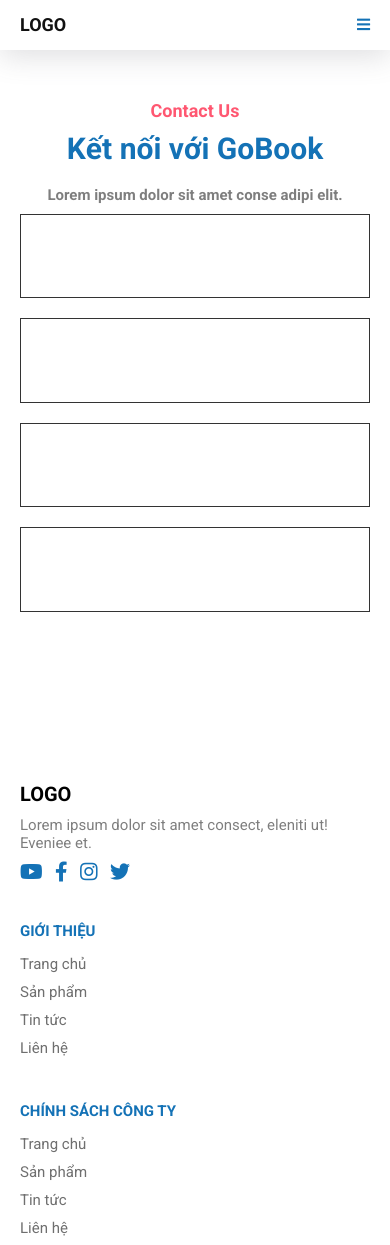
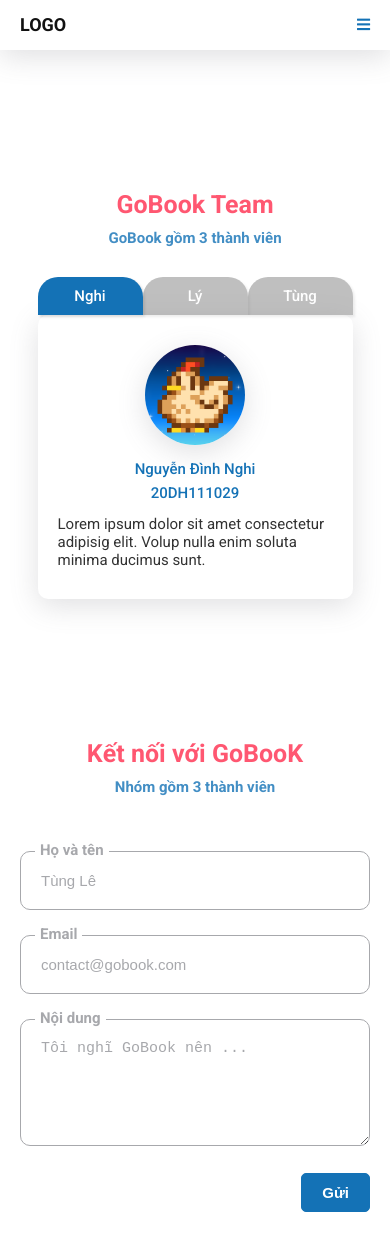
Before and after one commit to lyht-02/bookstore, a plain HTML site: page pages/lien-he.html in a window 390 px wide. Shown: the top 1245 px of the page. Drawn offline with nearby package versions, Linux system fonts and the light colour scheme.

Commit message:
contact page

```diff
--- a/css/base.css
+++ b/css/base.css
@@ -5,14 +5,19 @@
   --pink-color: #ff5771;
   --white-color: #fff;
   --dark-color: #333;
+  --gray-color: gray;
+  --smoke-color: #a7a8ac;;
   --star-color: #fdd836;
   --title-size: 2rem;
   --subtitle-size: 1.5rem;
   --text-size: 1.2rem;
   --radius: .5rem;
   --radius-1: 1rem;
+  --radius-circle: 50%;
   --transition: .3s ease;
+  --transition-1: .5s ease;
   --box-shadow: rgba(100, 100, 111, 0.2) 0px 7px 29px 0px;
+  --box-shadow-2: rgba(0, 0, 0, 0.15) 1.95px 1.95px 2.6px;
 }
 
 * {
@@ -77,25 +82,44 @@
   text-align: center;
 }
 
-
-.title {
+.info .title {
   padding: 1rem 0;
   font-size: 3rem;
   color: var(--blue-color);
 }
 
-.subtitle {
+.info .subtitle {
   font-size: 1.8rem;
   font-weight: bold;
   color: var(--pink-color);
 }
 
-.text {
+.info .text {
   padding: 1rem 0;
   font-size: 1.5rem;
   font-weight: bold;
   opacity: 50%;
 }
+
+.sub-info {
+  padding: 3rem 1rem;
+  text-align: center;
+}
+
+.sub-info .sub-title {
+  padding: 1rem 0;
+  font-size: 2.5rem;
+  font-weight: bold;
+  color: var(--pink-color);
+}
+
+.sub-info .sub-text {
+  font-size: 1.5rem;
+  font-weight: bold;
+  color: var(--blue-color);
+  opacity: .8;
+}
+
 
 .btn {
   display: inline-block;
@@ -108,6 +132,7 @@
   border: 1px solid var(--blue-color);
   border-radius: var(--radius);
   transition: var(--transition);
+  cursor: pointer;
 }
 
 .btn:hover {
--- /dev/null
+++ b/css/contact.css
@@ -0,0 +1,184 @@
+/* TABS */
+
+.tab-container {
+  width: 90%;
+  margin: 0 auto;
+}
+.tabs {
+  display: flex;
+}
+
+.tab-item {
+  padding: 1rem;
+  width: 33.33333333%;
+  font-size: var(--subtitle-size);
+  font-weight: 500;
+  text-align: center;
+  background-color: var(--gray-color);
+  color: var(--white-color);
+  opacity: .5;
+  border-radius: 20px 20px 0 0;
+  box-shadow:var(--box-shadow-2);
+  cursor: pointer;
+}
+
+.tab-item:hover {
+  background-color: var(--blue-color);
+  opacity: .8;
+}
+
+.tab-active {
+  background-color: var(--blue-color);
+  opacity: 1;
+}
+
+.tab-active:hover {
+  background-color: var(--blue-color);
+  opacity: 1;
+}
+
+.pane-item {
+  padding: 3rem;
+  box-shadow: var(--box-shadow);
+  border-radius: var(--radius-1);
+}
+
+.pane-avatar {
+  padding: 1rem;
+  text-align: center;
+
+}
+
+.pane-img {
+  width: 10rem;
+  height: 10rem;
+  border-radius: var(--radius-circle);
+  box-shadow:var(--box-shadow);
+}
+
+.pane-title {
+  padding: .3rem 0;
+  font-size: var(--subtitle-size);
+  font-weight: 500;
+  text-align: center;
+  color: var(--blue-color);
+}
+
+.pane-text {
+  padding: 1rem 0;
+  font-size:var(--subtitle-size);
+  opacity: .8;
+}
+
+.show-pane {
+  display: block;
+}
+
+
+
+/* CONTACT FORM */
+.contact-form {
+  padding-left: 2rem;
+  border-radius: var(--radius-1);
+}
+
+.input-container {
+  position: relative;
+  margin: 2.5rem 0;
+}
+
+.input {
+  outline: none;
+  padding: 2rem;
+  width: 100%;
+  font-size: var(--subtitle-size);
+  border: 1px solid var(--smoke-color);
+  border-radius: var(--radius-1);
+  transition: var(--transition-1);
+}
+
+::placeholder {
+  font-size: var(--subtitle-size);
+  color: var(--smoke-color);
+}
+
+.input-container .form-label {
+  position: absolute;
+  top: -1rem;
+  left: 1.5rem;
+  padding: 0 .5rem;
+  font-size: var(--subtitle-size);
+  font-weight: bold;
+  color: var(--smoke-color);
+  background-color: var(--white-color);
+  transition: var(--transition-1);
+}
+
+.input:focus {
+  border: 1px solid var(--blue-color);
+}
+
+.input:focus + .form-label {
+  color: var(--blue-color);
+}
+
+.input-btn {
+  text-align: right;
+}
+
+.contact-btn {
+  margin: 0;
+  padding: 1rem 2rem;
+}
+
+
+/* MAP */
+.map {
+  padding-left: 2rem;
+}
+
+.map iframe{
+  width: 100%;
+  border-radius: var(--radius-1);
+  box-shadow: var(--box-shadow);
+}
+
+
+/* BRAND INFO */
+
+.brand {
+  padding: 3rem 0;
+}
+
+.brand-title {
+  font-size: 3rem;
+  font-weight: bold;
+  color: var(--blue-color);
+}
+
+.brand-info {
+  padding: 2.5rem 0;
+}
+
+.brand-text {
+  padding: .5rem;
+  font-size: 1.5rem;
+}
+
+.brand-text span {
+  color: var(--pink-color);
+  font-weight: bold;
+}
+
+@media screen and (max-width: 576px) {
+  .contact-form,
+  .map {
+    padding-left: 0;
+  }
+}
+
+@media screen and (max-width:768px) {
+  .pane-item {
+    padding: 2rem;
+  }
+}
--- a/css/grid.css
+++ b/css/grid.css
@@ -231,8 +231,8 @@
         margin-right: -12px;
     }
     .col {
-        padding-left: 12px;
-        padding-right: 12px;
+        padding-left: 20px;
+        padding-right: 20px;
     }
     .l-0 {
         display: none;
--- a/pages/lien-he.html
+++ b/pages/lien-he.html
@@ -9,6 +9,7 @@
   <link rel="stylesheet" type="text/css" href="//cdn.jsdelivr.net/npm/slick-carousel@1.8.1/slick/slick.css" />
   <link rel="stylesheet" href="/css/base.css">
   <link rel="stylesheet" href="/css/grid.css">
+  <link rel="stylesheet" href="/css/contact.css">
   <title>Document</title>
 </head>
 
@@ -51,9 +52,12 @@
 
         <ul class="nav-list">
           <li class="nav-item"><a href="/index.html" class="nav-link"><i class="fas fa-home"></i> Trang chủ</a></li>
-          <li class="nav-item"><a href="/pages/san-pham.html" class="nav-link"><i class="fas fa-shopping-cart"></i> Sản phẩm</a></li>
-          <li class="nav-item"><a href="/pages/tin-tuc.html" class="nav-link"><i class="fas fa-newspaper"></i> Bài viết</a></li>
-          <li class="nav-item"><a href="/pages/lien-he.html" class="nav-link"><i class="fas fa-phone-alt"></i> Liên hệ</a></li>
+          <li class="nav-item"><a href="/pages/san-pham.html" class="nav-link"><i class="fas fa-shopping-cart"></i> Sản
+              phẩm</a></li>
+          <li class="nav-item"><a href="/pages/tin-tuc.html" class="nav-link"><i class="fas fa-newspaper"></i> Bài
+              viết</a></li>
+          <li class="nav-item"><a href="/pages/lien-he.html" class="nav-link"><i class="fas fa-phone-alt"></i> Liên
+              hệ</a></li>
         </ul>
 
       </div>
@@ -68,34 +72,153 @@
 
 
   <!-- CODE HERE -->
-  <div class="container section">
-    <div class="info reveal">
-        <p class="subtitle">Contact Us</p>
-        <h1 class="title">Kết nối với GoBook</h1>
-        <p class="text">Lorem ipsum dolor sit amet conse adipi elit.</p>
-    </div>
+  <div class="section">
+    <div class="container">
+
       <div class="no-name">
         <div class="row">
-            <div class="col l-6 m-6 c-12">
-                <!-- JUST CODE HERE -->
-                <div class="ccc"></div>
-            </div>
-            <div class="col l-6 m-6 c-12">
-                <!-- JUST CODE HERE -->
-                <div class="ccc"></div>
+
+          <div class="section col l-6 m-6 c-12">
+            <!-- JUST CODE HERE -->
+            <div class="sub-info" style="width: 90%; margin: 0 auto;">
+              <p class="sub-title">GoBook Team</p>
+              <p class="sub-text">GoBook gồm 3 thành viên</p>
             </div>
 
-            <div class="col l-6 m-6 c-12">
-                <!-- JUST CODE HERE -->
-                <div class="ccc"></div>
+            <div class="tab-container">
+
+              <div class="tabs">
+                <div class="tab-item tab-active" id="1">Nghi</div>
+                <div class="tab-item" id="2">Lý</div>
+                <div class="tab-item" id="3">Tùng</div>
+              </div>
+
+              <div class="panes">
+
+                <div class="pane-item" id="1">
+
+                  <div class="pane-avatar">
+                    <img src="/img/source/nghi.png" alt="" class="pane-img">
+                  </div>
+
+                  <div class="pane-info">
+                    <p class="pane-title">Nguyễn Đình Nghi</p>
+                    <p class="pane-title">20DH111029</p>
+                    <p class="pane-text">Lorem ipsum dolor sit amet consectetur adipisig elit. Volup nulla enim soluta
+                      minima ducimus sunt.</p>
+                  </div>
+                </div>
+
+                <div class="pane-item" id="2" style="display: none;">
+                  <div class="pane-avatar">
+                    <img src="/img/source/ly.jpg" alt="" class="pane-img">
+                  </div>
+
+                  <div class="pane-info">
+                    <p class="pane-title">Hồ Thiên Lý</p>
+                    <p class="pane-title">20DH111029</p>
+                    <p class="pane-text">Lorem ipsum dolor sit amet consectetur adipisig elit. Volup nulla enim soluta
+                      minima ducimus sunt.</p>
+                  </div>
+                </div>
+
+                <div class="pane-item" id="3" style="display: none;">
+                  <div class="pane-avatar">
+                    <img src="/img/source/tung.jpg" alt="" class="pane-img">
+                  </div>
+
+                  <div class="pane-info">
+                    <p class="pane-title">Lê Thanh Tùng</p>
+                    <p class="pane-title">20DH111029</p>
+                    <p class="pane-text">Lorem ipsum dolor sit amet consectetur adipisig elit. Volup nulla enim soluta
+                      minima ducimus sunt.</p>
+                  </div>
+                </div>
+
+              </div>
             </div>
-            <div class="col l-6 m-6 c-12">
-                <!-- JUST CODE HERE -->
-                <div class="ccc"></div>
+
+          </div>
+
+
+          <div class="section col l-6 m-6 c-12">
+            <!-- JUST CODE HERE -->
+            <div class="sub-info">
+              <p class="sub-title">Kết nối với GoBooK</p>
+              <p class="sub-text">Nhóm gồm 3 thành viên</p>
             </div>
+
+            <div class="contact-container">
+              <form class="contact-form">
+
+                <div class="input-container">
+                  <input type="text" class="input" placeholder="Tùng Lê">
+                  <label class="form-label" for="">Họ và tên</label>
+                </div>
+
+                <div class="input-container">
+                  <input type="text" class="input" placeholder="contact@gobook.com">
+                  <label class="form-label" for="">Email</label>
+                </div>
+
+                <div class="input-container">
+                  <textarea name="" id="" cols="10" rows="5" class="input"
+                    placeholder="Tôi nghĩ GoBook nên ..."></textarea>
+                  <label class="form-label" for="">Nội dung</label>
+                </div>
+
+                <div class="input-btn">
+                  <button type="submit" class="btn contact-btn">Gửi</button>
+                </div>
+              </form>
+            </div>
+          </div>
+
+
+          <div class="section col l-6 m-6 c-12">
+            <!-- JUST CODE HERE -->
+            <div class="brand">
+              <p class="brand-title">Nhà Sách GoBook</p>
+              <div class="brand-info">
+                <p class="brand-text"><span>Địa chỉ:</span> 828 Sư Vạn Hạnh, Phường 13, Quận 10, TP.HCM</p>
+                <p class="brand-text"><span>Điện thoại:</span> (+84 28) 38 632 052 - 38 629 232 </p>
+                <p class="brand-text"><span>Fax:</span> (+84 28) 38 650 991</p>
+                <p class="brand-text"><span>Email:</span> contact@gobook.com</p>
+                <p class="brand-text"><span>Mở cửa:</span> 8h đến 22h từ Thứ 2 đến Chủ nhật</p>
+              </div>
+            </div>
+          </div>
+
+
+          <div class="section col l-6 m-6 c-12">
+            <!-- JUST CODE HERE -->
+            <div class="map">
+              <iframe
+                src="https://www.google.com/maps/embed?pb=!1m18!1m12!1m3!1d772.1256942195943!2d106.66758821753412!3d10.775487213764059!2m3!1f0!2f0!3f0!3m2!1i1024!2i768!4f13.1!3m3!1m2!1s0x31752f9023a3a85d%3A0xdee5c99a7b02feab!2sHuflit!5e0!3m2!1svi!2s!4v1637758705824!5m2!1svi!2s"
+                width="450" height="300" style="border:0;" allowfullscreen="" loading="lazy"></iframe>
+            </div>
+          </div>
+
         </div>
       </div>
+    </div>
   </div>
+
+
+  <section class="section" id="newsletter">
+    <div class="container newsletter">
+      <div class="info reveal">
+        <p class="subtitle">Newsletter</p>
+        <h1 class="title">Đăng Ký Nhận Tin</h1>
+        <p class="text">Lorem ipsum dolor sit amet conse adipi elit.</p>
+      </div>
+      <div class="newsletter-form reveal">
+        <i class="fas fa-envelope newsletter-icon"></i>
+        <input type="text" class="newsletter-input" placeholder="Shio@gamil.com">
+        <a href="" class="btn newsletter-btn">Đăng Ký</a>
+      </div>
+    </div>
+  </section>
 
 
   <!-- FOOTER -->
```
Also changed, not shown: index.html (+1 -1 lines), js/app.js (+20 -1 lines), img/source/ly.jpg (added), img/source/nghi.png (added), img/source/tung.jpg (added).
